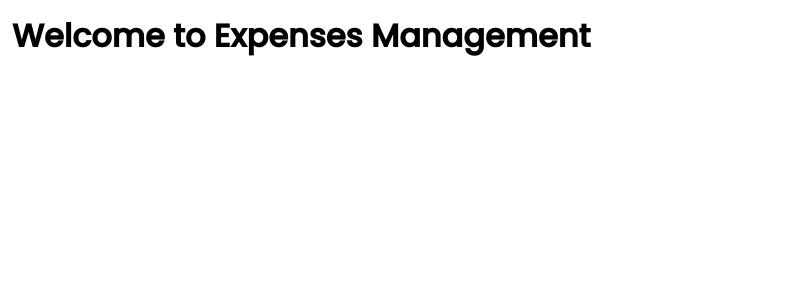
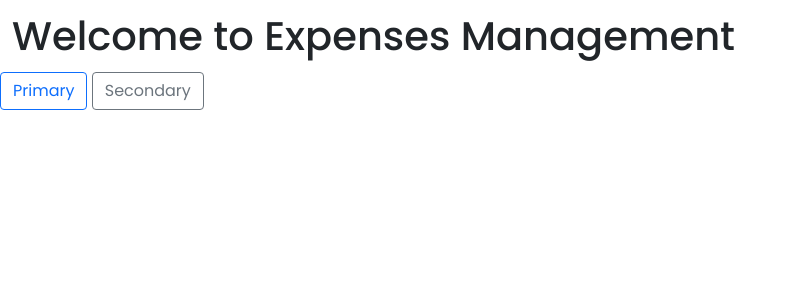
Before and after one commit to ChaitanyaVSH/expenser, a React (Create React App) app: page / in a window 1280 px wide. Shown: the top 300 px of the page, without its empty margins (0-797 px from the left). Built offline with nearby package versions, Linux system fonts and the light colour scheme.

Commit message:
Component library setup
This commit

1. Adds dependencies for react bootstrap design library
2. Adds sample components from the design library for testing

```diff
--- a/package.json
+++ b/package.json
@@ -6,7 +6,9 @@
     "@testing-library/jest-dom": "^5.14.1",
     "@testing-library/react": "^11.2.7",
     "@testing-library/user-event": "^12.8.3",
+    "bootstrap": "^5.1.0",
     "react": "^17.0.2",
+    "react-bootstrap": "^2.0.0-beta.6",
     "react-dom": "^17.0.2",
     "react-redux": "^7.2.5",
     "react-scripts": "4.0.3",
--- a/public/index.html
+++ b/public/index.html
@@ -3,6 +3,12 @@
   <head>
     <meta charset="utf-8" />
     <link rel="icon" href="%PUBLIC_URL%/favicon.ico" />
+    <link
+      rel="stylesheet"
+      href="https://cdn.jsdelivr.net/npm/bootstrap@5.1.0/dist/css/bootstrap.min.css"
+      integrity="sha384-KyZXEAg3QhqLMpG8r+8fhAXLRk2vvoC2f3B09zVXn8CA5QIVfZOJ3BCsw2P0p/We"
+      crossorigin="anonymous"
+    />
     <meta name="viewport" content="width=device-width, initial-scale=1" />
     <meta name="theme-color" content="#000000" />
     <meta
--- a/src/components/App/App.js
+++ b/src/components/App/App.js
@@ -1,4 +1,5 @@
 import React from 'react';
+import Button from 'react-bootstrap/Button'
 import { useSelector, useDispatch } from "react-redux";
 import { makeExpense } from '../../redux/actions/expense/actions';
 
@@ -18,6 +19,8 @@
   return (
       <div>
         <h1>Welcome to Expenses Management</h1>
+        <Button variant="outline-primary">Primary</Button>{' '}
+        <Button variant="outline-secondary">Secondary</Button>{' '}
       </div>
   )
 }
--- a/src/index.js
+++ b/src/index.js
@@ -1,5 +1,6 @@
 import React from 'react';
 import ReactDOM from 'react-dom';
+import 'bootstrap/dist/css/bootstrap.min.css';
 import { Provider } from "react-redux";
 import store from './redux/store';
 import './index.css';
```
Also changed, not shown: 1 other file (tests, documents, lock files or other folders).
